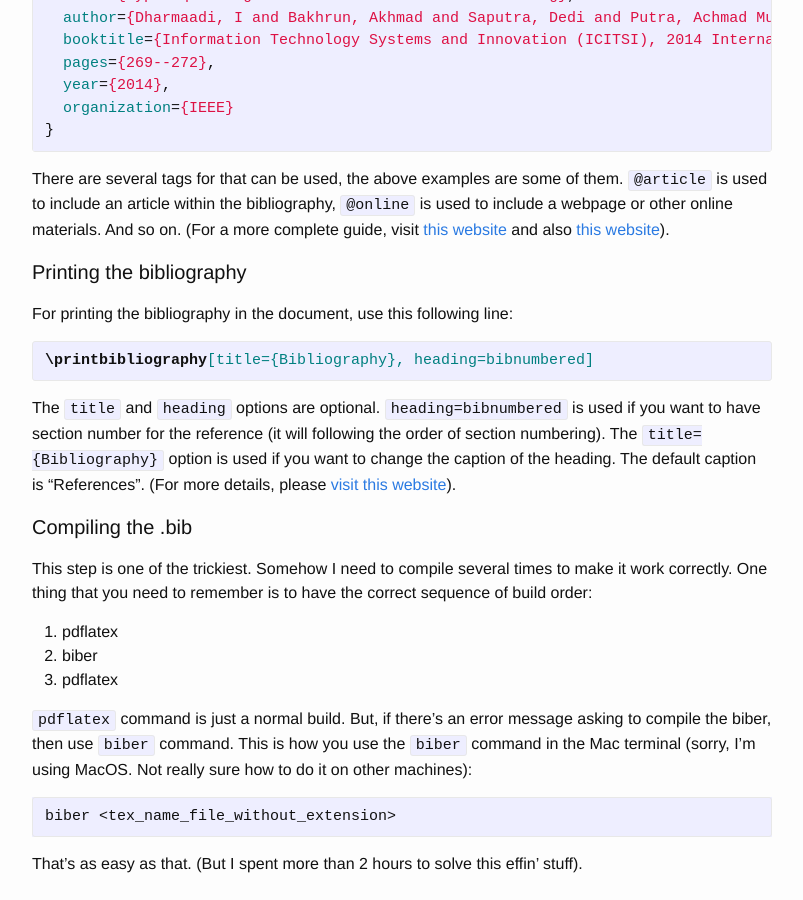
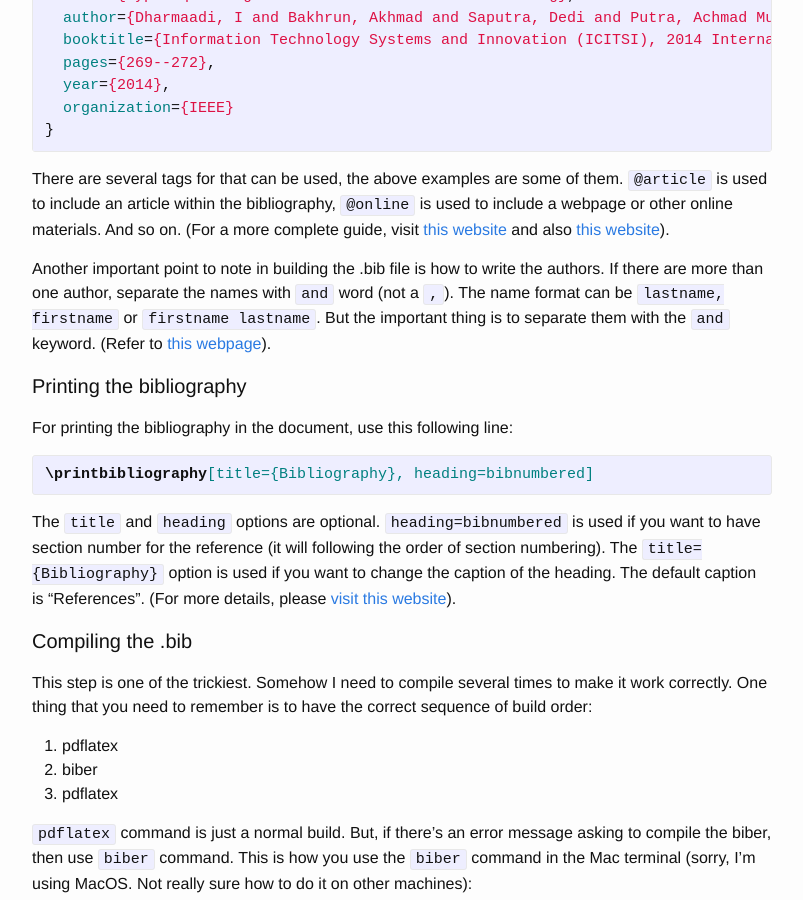
Before and after one commit to YusufGandhi/YusufGandhi.github.io, a Jekyll site: the page built from _posts/2016-04-24-latex-cheatsheet.markdown, in a window 1280 px wide and 900 px high, scrolled down 2813 px. Shown: the whole window, without its empty margins (238-1041 px from the left). Built offline with Jekyll 4.4.1, drawn with Linux system fonts in a browser that asks for light colours; formulas are drawn with MathJax 3.

Commit message:
Updating latex cheatsheet

```diff
--- a/_posts/2016-04-24-latex-cheatsheet.markdown
+++ b/_posts/2016-04-24-latex-cheatsheet.markdown
@@ -132,6 +132,8 @@ The `addbibresource` is to include the the .bib as the main bibliography file. T
 
 There are several tags for that can be used, the above examples are some of them. `@article` is used to include an article within the bibliography, `@online` is used to include a webpage or other online materials. And so on. (For a more complete guide, visit [this website][biblatexref1] and also [this website][biblatexref2]).
 
+Another important point to note in building the .bib file is how to write the authors. If there are more than one author, separate the names with `and` word (not a `,`). The name format can be `lastname, firstname` or `firstname lastname`. But the important thing is to separate them with the `and` keyword. (Refer to [this webpage](http://www.tex.ac.uk/FAQ-manyauthor.html)).
+
 
 #### Printing the bibliography
 
```
